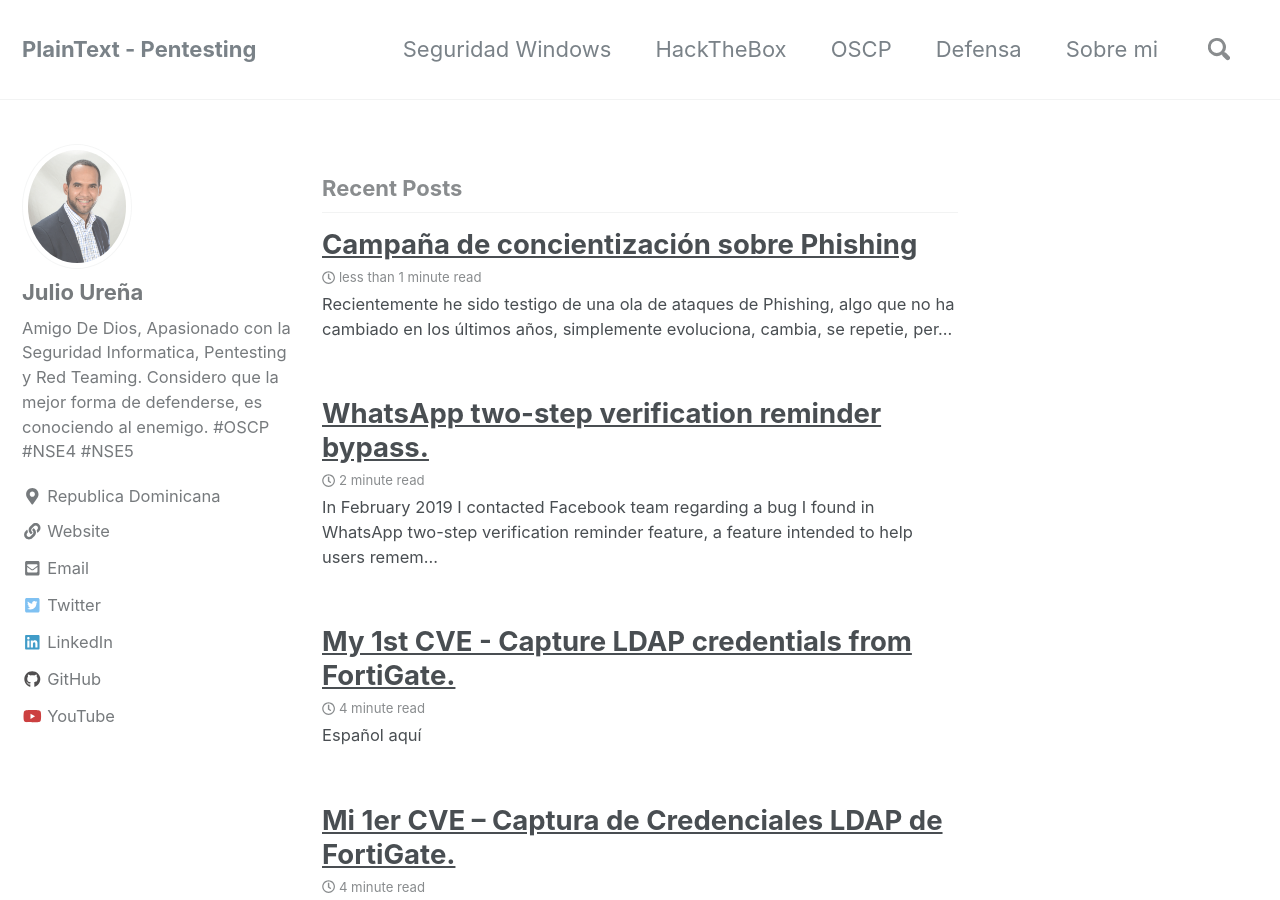
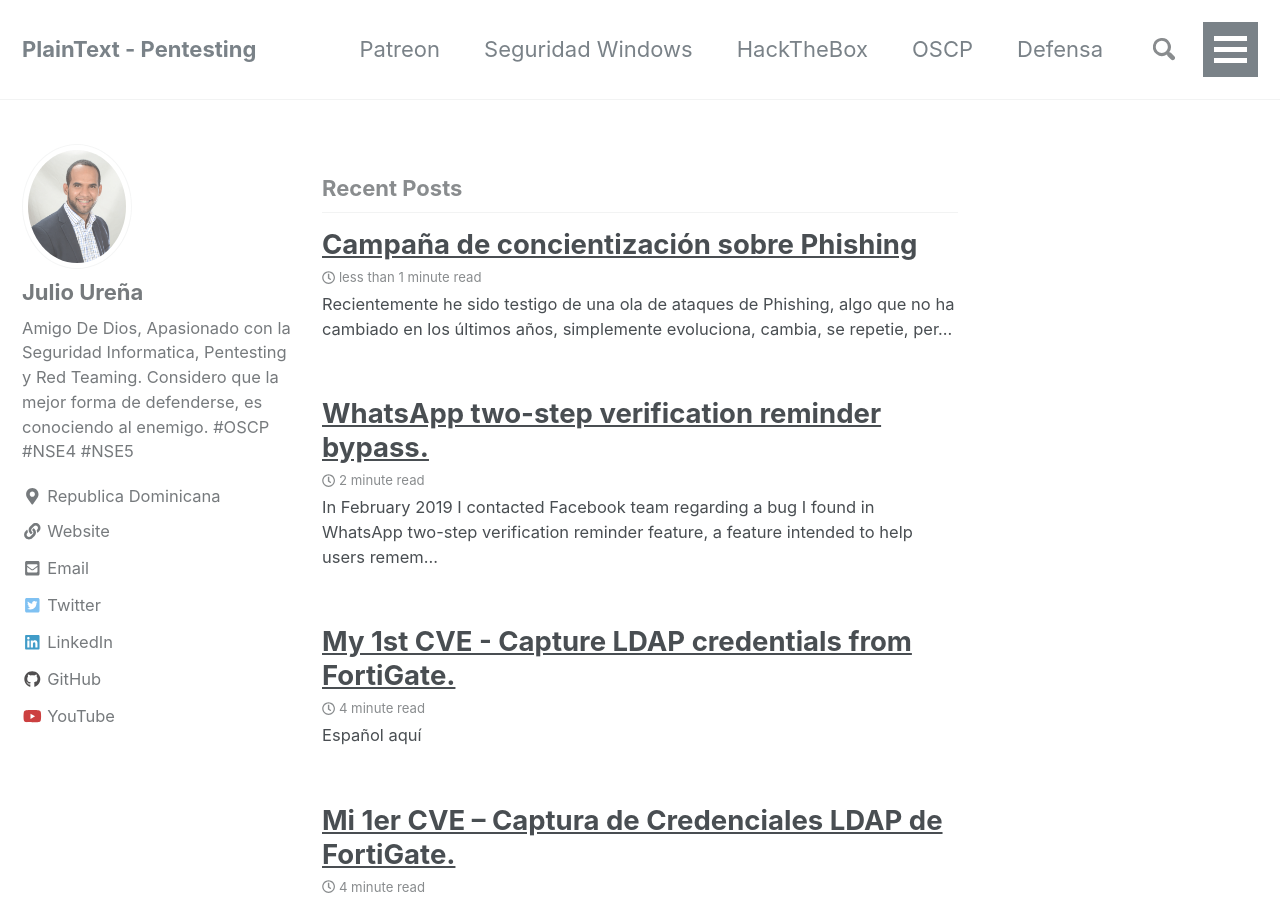
Before and after one commit to juliourena/juliourena.github.io, a Jekyll site: the page built from index.html, in a window 1280 px wide and 900 px high. Built offline with Jekyll 4.4.1, drawn with Linux system fonts in a browser that asks for light colours; nearby versions of some CDN libraries; the list of posts is cut into pages by our own code.

Commit message:
Update navigation.yml

```diff
--- a/_data/navigation.yml
+++ b/_data/navigation.yml
@@ -1,5 +1,8 @@
 # main links links
 main:
+  - title: "Patreon"
+    description: "Aportes "
+    url: /Patreon
   - title: "Seguridad Windows"
     description: "Ataques a Sistemas operativos Windows"
     url: /WindowsSecurity
```
